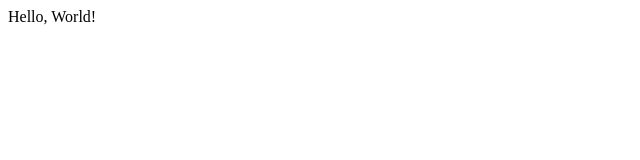
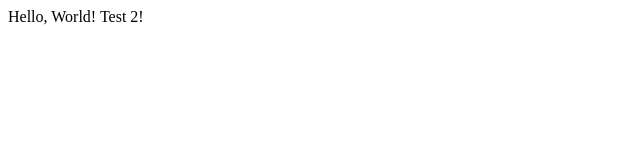
Before and after one commit to George-LJH/introductionToHtmlCssJavascript, a plain HTML site: page index.html in a window 1280 px wide. Shown: the full height of the page, 0-640 px from the left. Drawn offline with Linux system fonts and the light colour scheme.

Commit message:
Test 2 on github!

```diff
--- a/index.html
+++ b/index.html
@@ -1 +1 @@
-<p>Hello, World!</p>
+<p>Hello, World! Test 2!</p>
```
